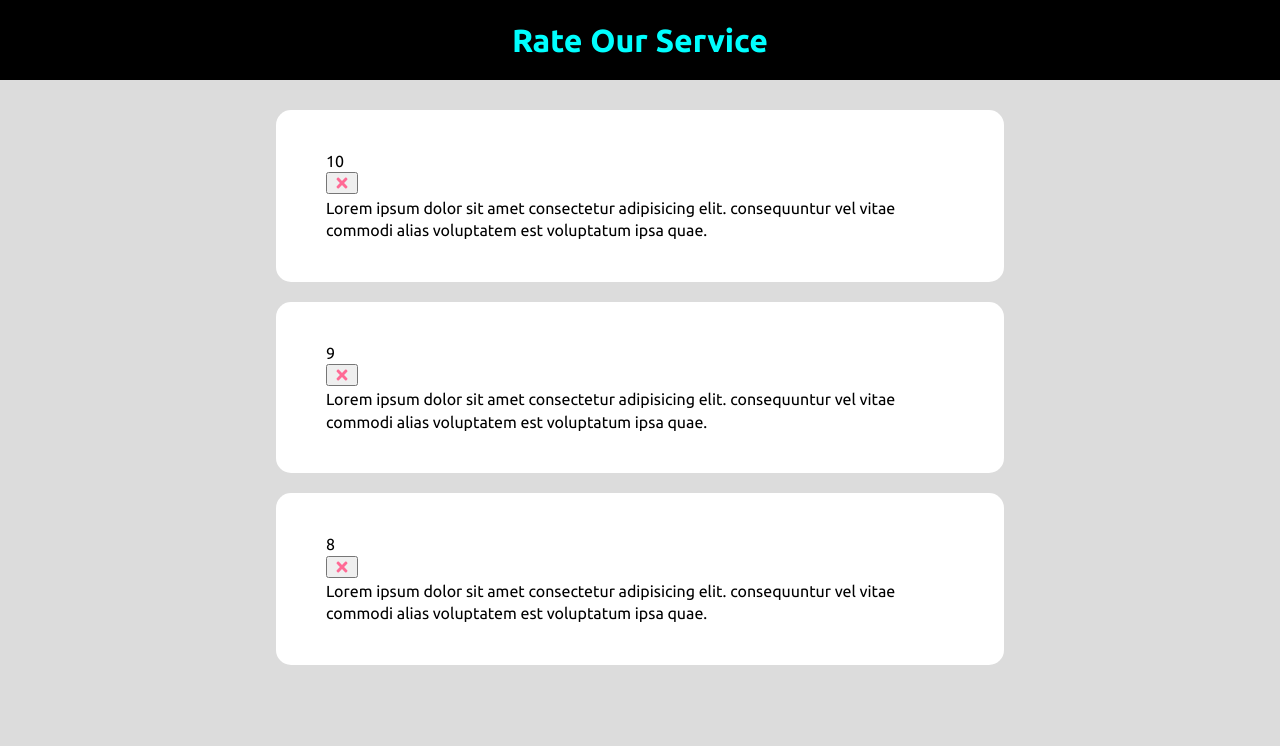
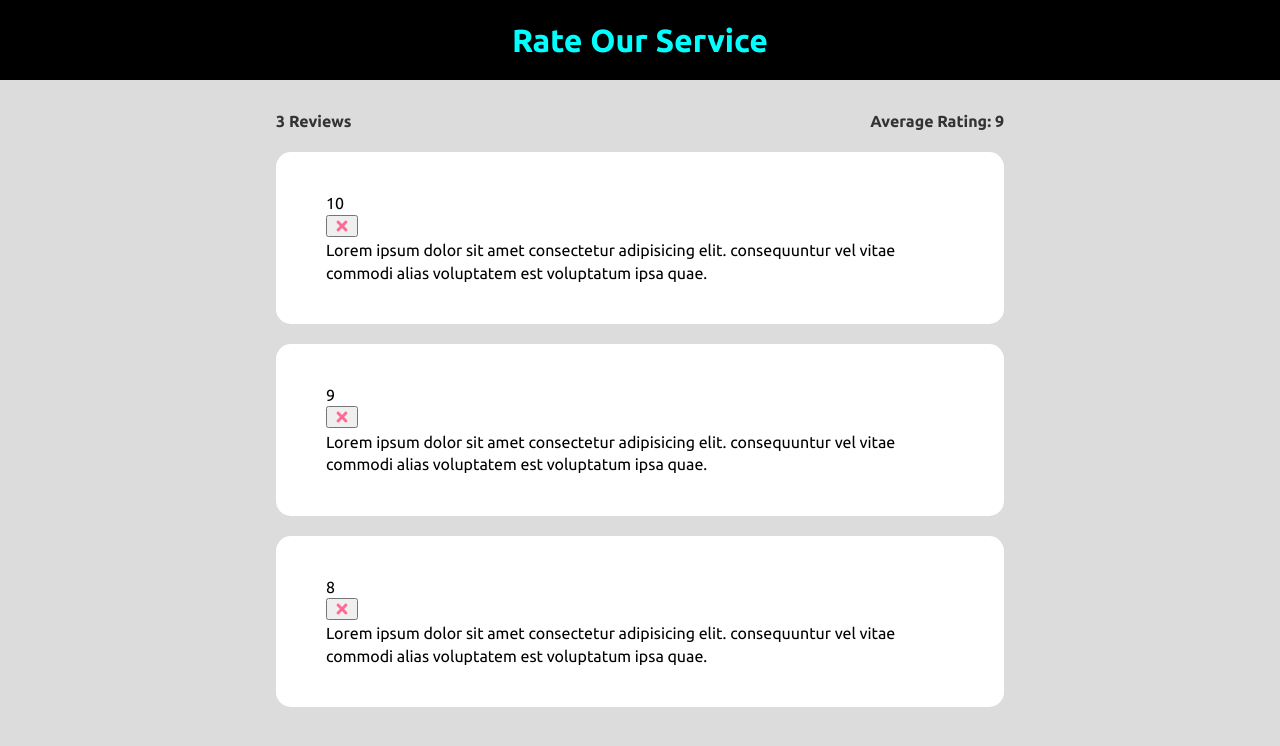
Before and after one commit to zynkro/react_rate-our-service-app, a React (Create React App) app: page / in a window 1280 px wide. Shown: the top 746 px of the page. Built offline with nearby package versions, Linux system fonts and the light colour scheme.

Commit message:
Implemented review statistics above the review list (average rating)

```diff
--- a/src/App.jsx
+++ b/src/App.jsx
@@ -2,6 +2,7 @@
 
 import Header from './components/Header/Header';
 import FeedbackList from './components/FeedbackList/FeedbackList';
+import FeedbackStats from './components/FeedbackStats/FeedbackStats';
 
 import feedbackData from './data/feedbackData';
 
@@ -18,6 +19,7 @@
     <>
       <Header title='Rate Our Service' />
       <div className='container'>
+        <FeedbackStats feedbacks={feedbacks} />
         <FeedbackList feedbacks={feedbacks} handleDelete={deleteFeedback} />
       </div>
     </>
--- /dev/null
+++ b/src/components/FeedbackStats/FeedbackStats.jsx
@@ -0,0 +1,23 @@
+import React from 'react';
+import PropTypes from 'prop-types';
+import './FeedbackStats.scss';
+
+const FeedbackStats = ({ feedbacks }) => {
+  let averageRating =
+    feedbacks.reduce((sum, curr) => (sum += curr.rating), 0) / feedbacks.length;
+
+  averageRating = averageRating.toFixed(1).replace(/[,.]0$/, '');
+
+  return (
+    <div className='feedback-stats'>
+      <h4>{feedbacks.length} Reviews</h4>
+      <h4>Average Rating: {isNaN(averageRating) ? 0 : averageRating}</h4>
+    </div>
+  );
+};
+
+FeedbackStats.propTypes = {
+  feedback: PropTypes.array.isRequired,
+};
+
+export default FeedbackStats;
--- /dev/null
+++ b/src/components/FeedbackStats/FeedbackStats.scss
@@ -0,0 +1,6 @@
+.feedback-stats {
+  color: #333333;
+  display: flex;
+  justify-content: space-between;
+  align-items: center;
+}
```
